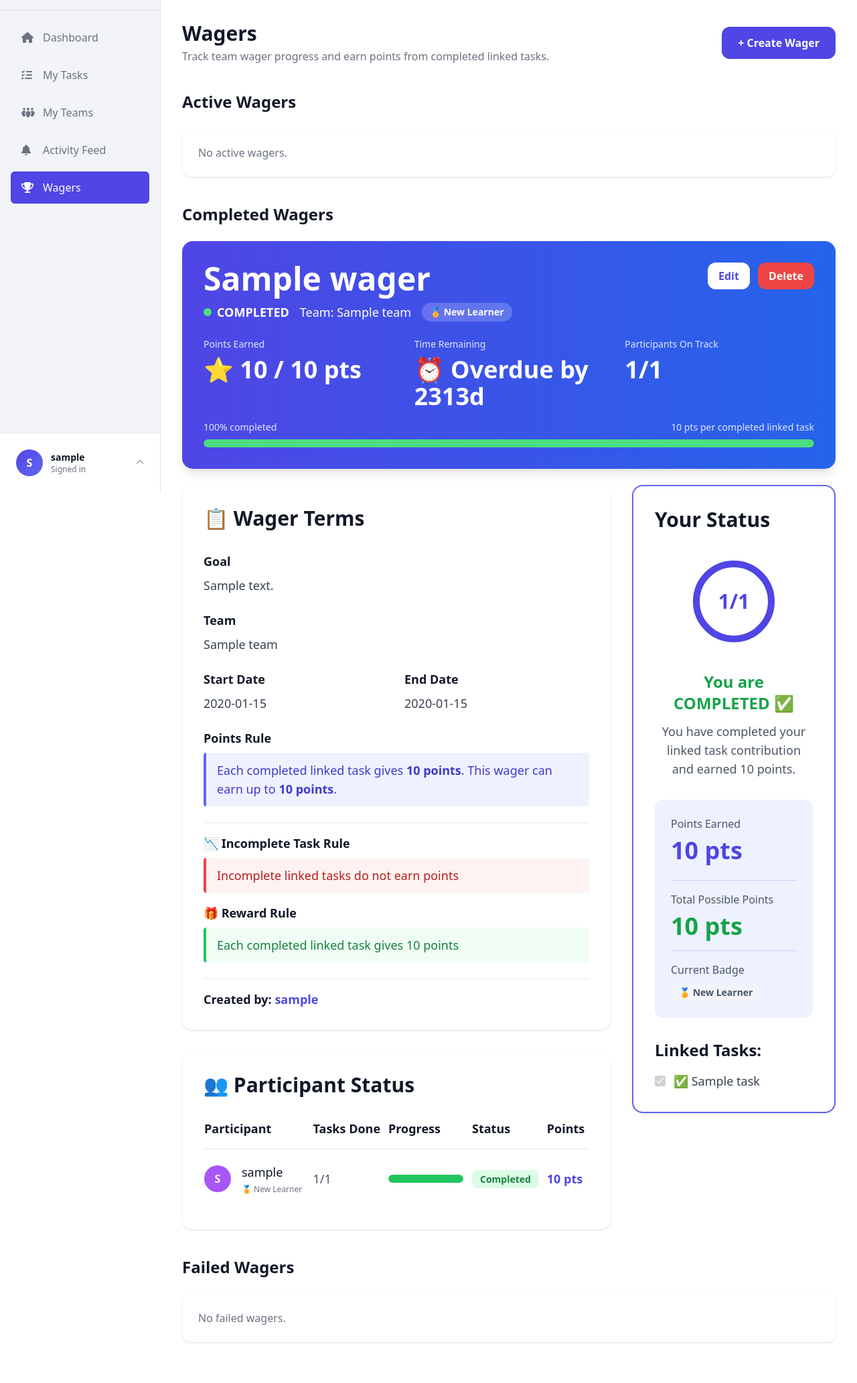
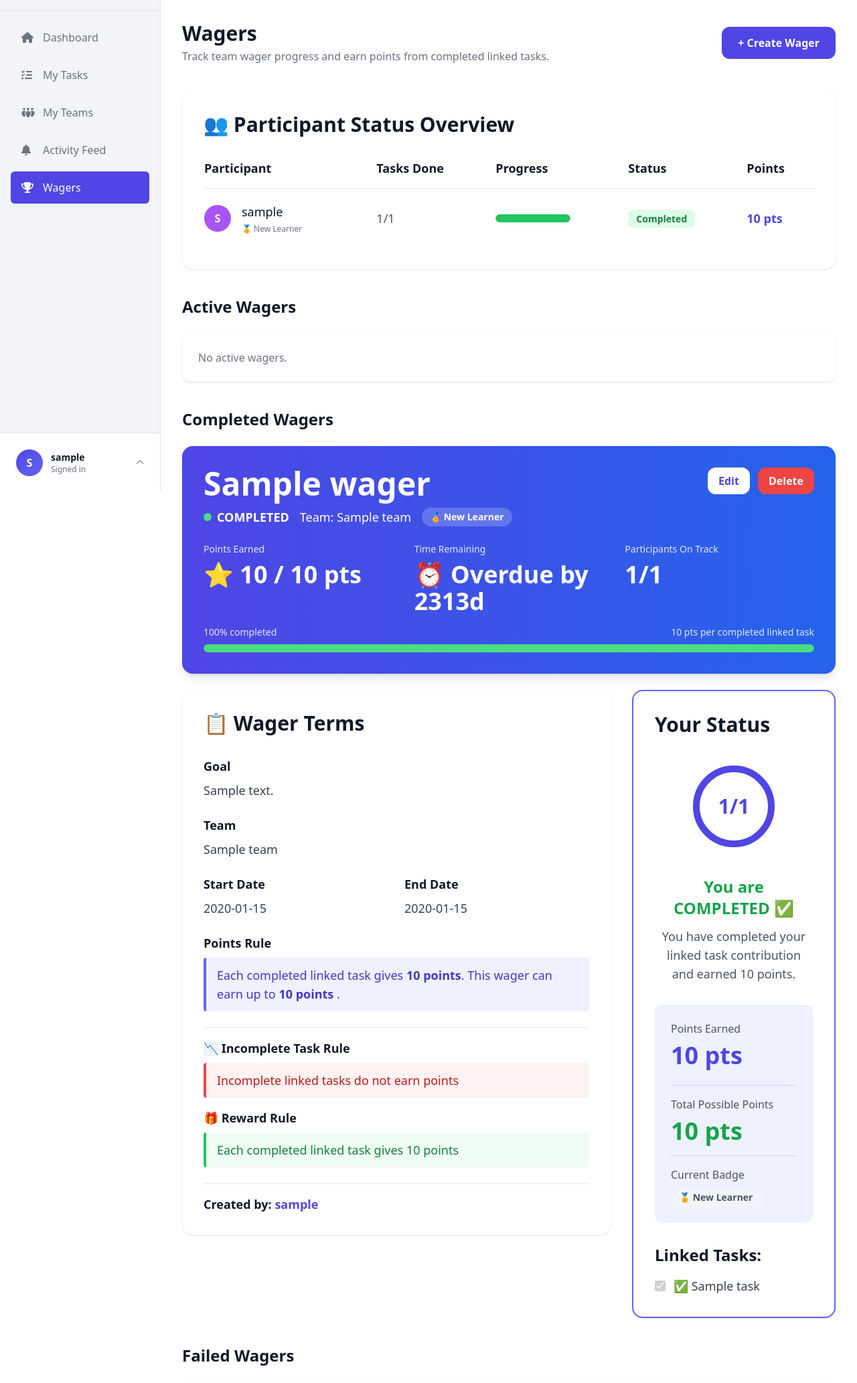
Before and after one commit to dannyc169/Agile-Development-Team-Project, a Flask app: page /wagers in a window 1280 px wide. Shown: the part 65-2130 px from the top of the page at 67% size. Before the commit the page ends 2070 px from the top, so only its background shows below. Run offline with Flask 3, Linux system fonts and the light colour scheme; a user stored in the database is signed in; tables that the repository leaves empty hold one stand-in row (values such as "Sample post"); some libraries are stand-ins or nearby versions.

Commit message:
Fix participant status overview layout
Refactor wager card rendering and participant status overview.

```diff
--- a/studysync/app/templates/wagers/detail.html
+++ b/studysync/app/templates/wagers/detail.html
@@ -3,9 +3,13 @@
 {% block title %}Wagers - UWA StudySync{% endblock %}
 {% block page_title %}Wagers{% endblock %}
 
+{#
+  Render one wager card.
+  Participant status is intentionally not rendered inside each wager card.
+  The page-level participant overview is rendered once near the top of the page.
+#}
 {% macro render_wager_card(item) %}
 {% set wager = item.wager %}
-{% set participants = item.participants %}
 {% set user_status = item.user_status %}
 
 <section class="space-y-6">
@@ -58,7 +62,8 @@
             <div>
                 <p class="text-sm text-indigo-100 mb-2">Points Earned</p>
                 <p class="text-4xl font-bold">
-                    ⭐ {{ wager.points_earned|default(wager.prize_pool) }} / {{ wager.total_possible_points|default(wager.prize_pool) }} pts
+                    ⭐ {{ wager.points_earned|default(wager.prize_pool) }} /
+                    {{ wager.total_possible_points|default(wager.prize_pool) }} pts
                 </p>
             </div>
 
@@ -120,7 +125,9 @@
                             Each completed linked task gives
                             <span class="font-bold">{{ wager.points_per_task|default(10) }} points</span>.
                             This wager can earn up to
-                            <span class="font-bold">{{ wager.total_possible_points|default(wager.prize_pool) }} points</span>.
+                            <span class="font-bold">
+                                {{ wager.total_possible_points|default(wager.prize_pool) }} points
+                            </span>.
                         </div>
                     </div>
 
@@ -148,71 +155,6 @@
                     </div>
                 </div>
             </div>
-
-            <div class="bg-white rounded-2xl shadow p-8">
-                <h3 class="text-3xl font-bold text-gray-900 mb-8">👥 Participant Status</h3>
-
-                <div class="overflow-x-auto">
-                    <table class="min-w-full text-left">
-                        <thead>
-                            <tr class="border-b border-gray-200">
-                                <th class="pb-4 text-lg font-semibold text-gray-900">Participant</th>
-                                <th class="pb-4 text-lg font-semibold text-gray-900">Tasks Done</th>
-                                <th class="pb-4 text-lg font-semibold text-gray-900">Progress</th>
-                                <th class="pb-4 text-lg font-semibold text-gray-900">Status</th>
-                                <th class="pb-4 text-lg font-semibold text-gray-900">Points</th>
-                            </tr>
-                        </thead>
-
-                        <tbody class="divide-y divide-gray-100">
-                            {% for participant in participants %}
-                            <tr class="{{ participant.row_class }}">
-                                <td class="py-5">
-                                    <div class="flex items-center gap-4">
-                                        <div class="w-10 h-10 rounded-full text-white flex items-center justify-center font-bold {{ participant.avatar_color }}">
-                                            {{ participant.avatar }}
-                                        </div>
-
-                                        <div>
-                                            <span class="text-lg {{ participant.name_class }}">
-                                                {{ participant.name }}
-                                            </span>
-
-                                            {% if participant.badge %}
-                                            <p class="text-xs text-gray-500 mt-1">
-                                                🏅 {{ participant.badge.name }}
-                                            </p>
-                                            {% endif %}
-                                        </div>
-                                    </div>
-                                </td>
-
-                                <td class="py-5 text-lg {{ participant.done_class }}">
-                                    {{ participant.tasks_done }}/{{ participant.tasks_total }}
-                                </td>
-
-                                <td class="py-5">
-                                    <div class="w-28 h-3 bg-gray-200 rounded-full overflow-hidden">
-                                        <div class="h-full rounded-full {{ participant.progress_class }}"
-                                             style="width: {{ participant.progress }}%;"></div>
-                                    </div>
-                                </td>
-
-                                <td class="py-5">
-                                    <span class="px-3 py-1 rounded-lg text-sm font-semibold {{ participant.status_class }}">
-                                        {{ participant.status }}
-                                    </span>
-                                </td>
-
-                                <td class="py-5 text-lg font-semibold text-indigo-600">
-                                    {{ participant.points|default(participant.reward) }} pts
-                                </td>
-                            </tr>
-                            {% endfor %}
-                        </tbody>
-                    </table>
-                </div>
-            </div>
         </div>
 
         <div>
@@ -222,7 +164,12 @@
                 <div class="flex justify-center mb-8">
                     <div class="relative w-36 h-36">
                         <svg class="w-36 h-36 transform -rotate-90">
-                            <circle cx="72" cy="72" r="56" stroke="#E5E7EB" stroke-width="10" fill="none"></circle>
+                            <circle cx="72"
+                                    cy="72"
+                                    r="56"
+                                    stroke="#E5E7EB"
+                                    stroke-width="10"
+                                    fill="none"></circle>
 
                             {% set percent = 0 %}
                             {% if user_status.tasks_total > 0 %}
@@ -303,13 +250,89 @@
                             </label>
                             {% endfor %}
                         {% else %}
-                            <p class="text-sm text-gray-500">No linked tasks.</p>
+                            <p class="text-sm text-gray-500">No linked tasks assigned to you.</p>
                         {% endif %}
                     </div>
                 </div>
             </div>
         </div>
     </div>
+</section>
+{% endmacro %}
+
+{#
+  Render one page-level participant overview.
+  This table uses aggregated personal task data prepared in __init__.py.
+  It should appear once near the top of the Wagers page.
+#}
+{% macro render_participant_status_overview(participants) %}
+<section class="bg-white rounded-2xl shadow p-8">
+    <h2 class="text-3xl font-bold text-gray-900 mb-8">👥 Participant Status Overview</h2>
+
+    {% if participants %}
+    <div class="overflow-x-auto">
+        <table class="min-w-full text-left">
+            <thead>
+                <tr class="border-b border-gray-200">
+                    <th class="pb-4 text-lg font-semibold text-gray-900">Participant</th>
+                    <th class="pb-4 text-lg font-semibold text-gray-900">Tasks Done</th>
+                    <th class="pb-4 text-lg font-semibold text-gray-900">Progress</th>
+                    <th class="pb-4 text-lg font-semibold text-gray-900">Status</th>
+                    <th class="pb-4 text-lg font-semibold text-gray-900">Points</th>
+                </tr>
+            </thead>
+
+            <tbody class="divide-y divide-gray-100">
+                {% for participant in participants %}
+                <tr class="{{ participant.row_class }}">
+                    <td class="py-5">
+                        <div class="flex items-center gap-4">
+                            <div class="w-10 h-10 rounded-full text-white flex items-center justify-center font-bold {{ participant.avatar_color }}">
+                                {{ participant.avatar }}
+                            </div>
+
+                            <div>
+                                <span class="text-lg {{ participant.name_class }}">
+                                    {{ participant.name }}
+                                </span>
+
+                                {% if participant.badge %}
+                                <p class="text-xs text-gray-500 mt-1">
+                                    🏅 {{ participant.badge.name }}
+                                </p>
+                                {% endif %}
+                            </div>
+                        </div>
+                    </td>
+
+                    <td class="py-5 text-lg {{ participant.done_class }}">
+                        {{ participant.tasks_done }}/{{ participant.tasks_total }}
+                    </td>
+
+                    <td class="py-5">
+                        <div class="w-28 h-3 bg-gray-200 rounded-full overflow-hidden">
+                            <div class="h-full rounded-full {{ participant.progress_class }}"
+                                 style="width: {{ participant.progress }}%;"></div>
+                        </div>
+                    </td>
+
+                    <td class="py-5">
+                        <span class="px-3 py-1 rounded-lg text-sm font-semibold {{ participant.status_class }}">
+                            {{ participant.status }}
+                        </span>
+                    </td>
+
+                    <td class="py-5 text-lg font-semibold text-indigo-600">
+                        {{ participant.points }} pts
+                    </td>
+                </tr>
+                {% endfor %}
+            </tbody>
+        </table>
+    </div>
+    {% else %}
+    <p class="text-gray-500">No participant data available.</p>
+    {% endif %}
 </section>
 {% endmacro %}
 
@@ -328,6 +351,8 @@
             + Create Wager
         </a>
     </div>
+
+    {{ render_participant_status_overview(participant_overview|default([])) }}
 
     <div class="space-y-10">
         <section class="space-y-6">
```
